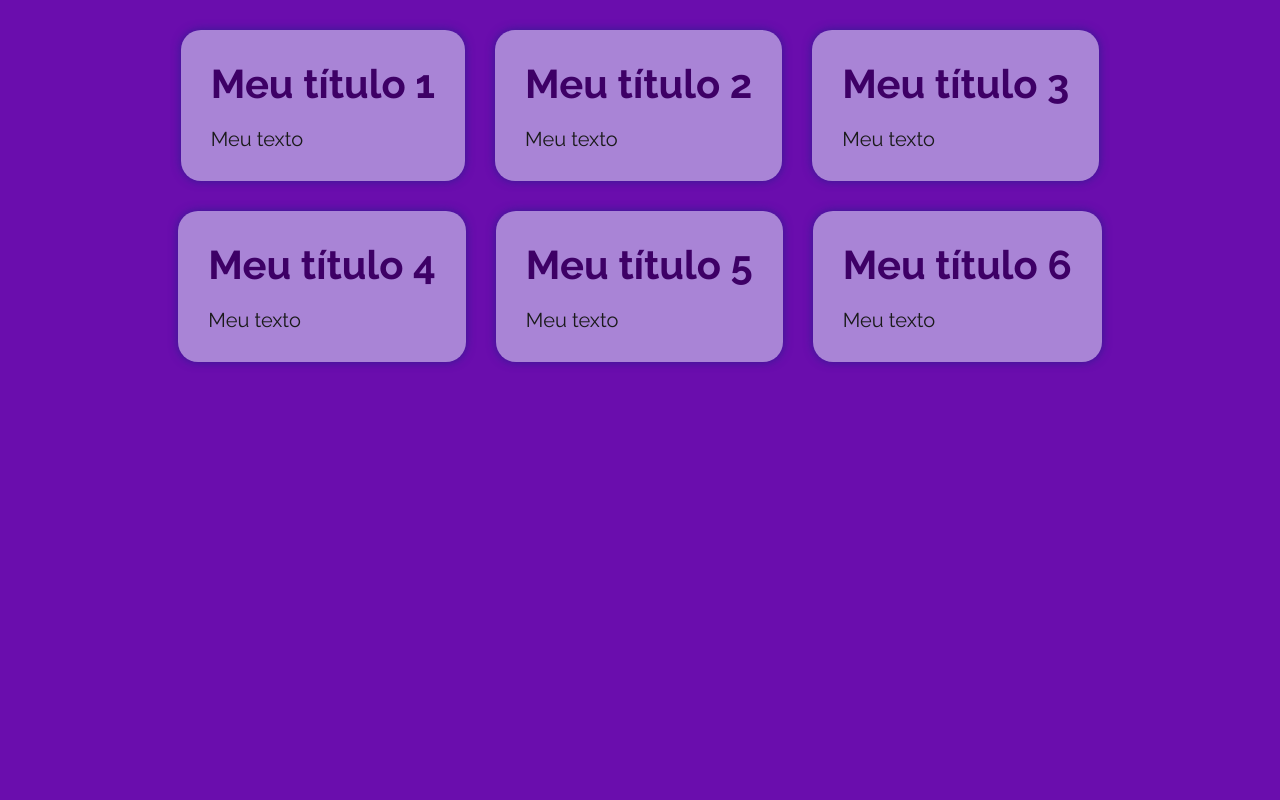
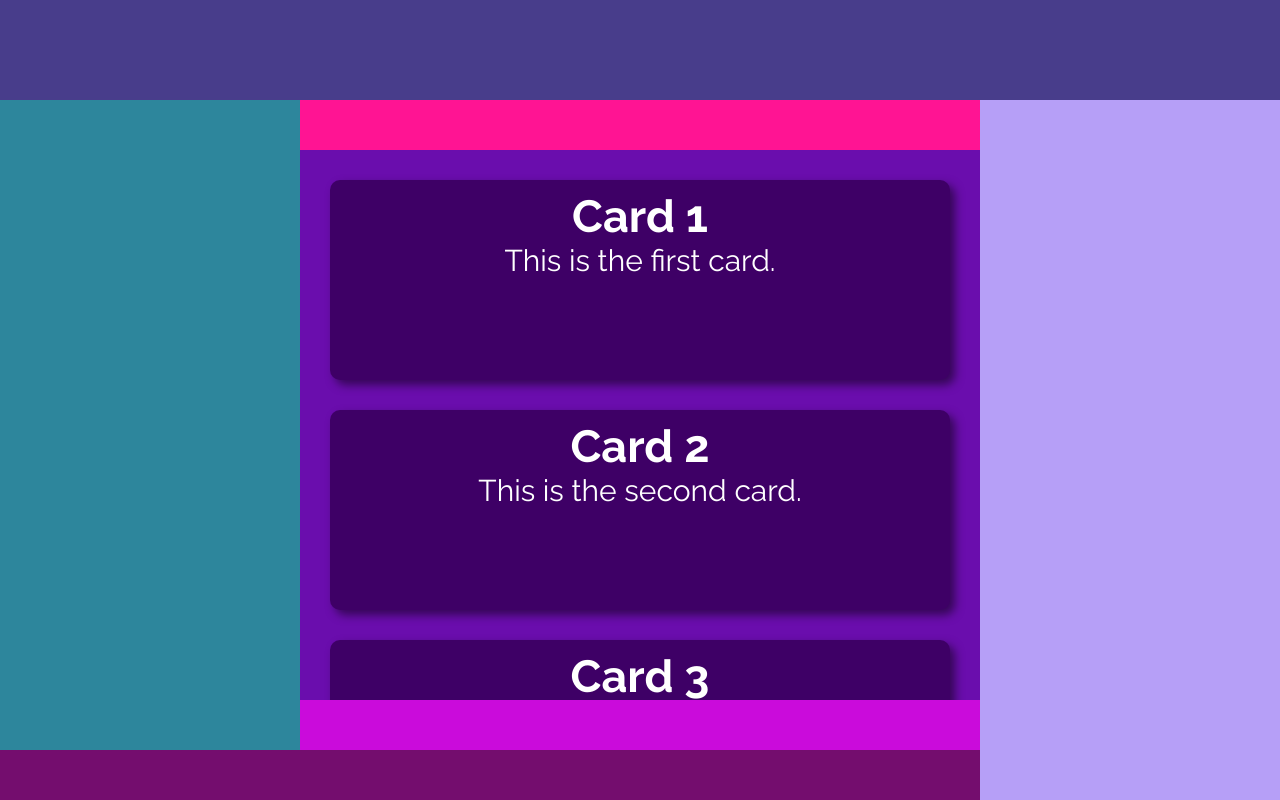
Before and after one commit to EmillySuyane/PPI-4INF2V, a React (Vite) app: page / in a window 1280 px wide. Shown: the top 800 px of the page. Built offline with nearby package versions, Linux system fonts and the light colour scheme.

Commit message:
desafio 06/06/2026

```diff
--- a/src/App.jsx
+++ b/src/App.jsx
@@ -1,13 +1,14 @@
 import "./styles/theme.css";
 import "./styles/global.css";
-import { MyTextList } from "./components/MyTextList";
+// import { MyTextList } from "./components/MyTextList";
+import { MyGrid } from "./components/MyGrid";
 
 export default function App() {
 
   return (
     // React Fragment
     <>
-      <MyTextList />
+      <MyGrid />
     </>
   );
 }
--- /dev/null
+++ b/src/components/MyGrid.jsx
@@ -0,0 +1,38 @@
+import styles from "./MyGrid.module.css";
+
+export function MyGrid() {
+  return (
+    <div className={styles.container}>
+      <header className={styles.header1} />
+      <header className={styles.header2} />
+      <aside className={styles.aside} />
+       <aside className={styles.aside2} />
+      <main className={styles.main}>
+        <div className={styles.grid}>
+          <div className={styles.card}>
+            <h2>Card 1</h2>
+            <p>This is the first card.</p>
+          </div>
+          <div className={styles.card}>
+            <h2>Card 2</h2>
+            <p>This is the second card.</p>
+          </div>
+          <div className={styles.card}>
+            <h2>Card 3</h2>
+            <p>This is the third card.</p>
+          </div>
+          <div className={styles.card}>
+            <h2>Card 4</h2>
+            <p>This is the fourth card.</p>
+          </div>
+          <div className={styles.card}>
+            <h2>Card 5</h2>
+            <p>This is the fifth card.</p>
+          </div>
+        </div>
+      </main>
+      <footer className={styles.footer} />
+      <footer className={styles.footer2} />
+    </div>
+  );
+}
--- /dev/null
+++ b/src/components/MyGrid.module.css
@@ -0,0 +1,78 @@
+.container {
+  display: grid;
+  grid-template-columns: 30rem auto 30rem;
+  grid-template-areas:
+    "header1 header1 header1"
+    "aside header2 aside2"
+    "aside main aside2"
+    "aside footer2 aside2"
+    "footer footer aside2";
+
+  grid-template-rows: 10rem 5rem calc(100vh - 25rem) 5rem 10rem;
+
+  @media (max-width: 1200px) {
+    grid-template-areas:
+      "header1"
+      "header2"
+      "main"
+      "footer2"
+      "footer";
+
+    grid-template-columns: 1fr;
+    grid-template-rows: 10rem 5rem auto 5rem 10rem;
+  }
+}
+
+.header1 {
+  grid-area: header1;
+  background-color: darkslateblue;
+}
+
+.header2 {
+  grid-area: header2;
+  background-color: deeppink;
+}
+
+.aside {
+  grid-area: aside;
+  background-color: rgb(45, 134, 156);
+}
+.aside2 {
+  grid-area: aside2;
+  background-color: rgb(182, 159, 247);
+}
+
+.footer {
+  grid-area: footer;
+  background-color: rgb(116, 13, 110);
+}
+
+.footer2 {
+  grid-area: footer2;
+  background-color: rgb(202, 11, 219);
+}
+
+
+
+.grid {
+  /* height: 100vh; */
+  padding: 3rem;
+  display: grid;
+  grid-template-columns: repeat(auto-fit, minmax(30rem, 1fr));
+  grid-template-rows: repeat(auto-fit, min-content);
+  gap: 3rem;
+
+  /* justify-content: center; */
+  /* align-content: center; */
+}
+
+.card {
+  background-color: var(--primary-dark);
+  border-radius: 1rem;
+  color: var(--primary-contrast-light);
+  padding: 1rem;
+  box-shadow: 0.5rem 0.5rem 1rem rgba(0, 0, 0, 0.5);
+  font-size: 3rem;
+  text-align: center;
+  height: 20rem;
+}
--- a/src/components/MyText.module.css
+++ b/src/components/MyText.module.css
@@ -1,6 +1,10 @@
 .container {
     /* margin: 0 auto; */
     max-width: 50rem;
+
+    @media (max-width: 768px) {
+        width: 80vw;
+    }
 }
 
 .div {
--- a/src/components/MyTextList.jsx
+++ b/src/components/MyTextList.jsx
@@ -12,6 +12,8 @@
   ];
 
   return (
+    <>
+      <h1 className={styles.title}>Lista de Textos</h1>
       <div className={styles.container}>
         {texts.map((text, index) => {
           return (
@@ -21,5 +23,6 @@
           );
         })}
       </div>
+    </>
   );
 }
--- a/src/components/MyTextList.module.css
+++ b/src/components/MyTextList.module.css
@@ -13,3 +13,17 @@
     align-items: center; /* flex-start flex-end center baseline stretch */
     align-content: center; /* flex-start flex-end center space-between space-around stretch */
 }
+
+.title {
+    font-weight: bolder;
+    font-size: 4rem;
+    color: var(--primary-dark);
+    text-align: center;
+
+    @media (max-width: 768px){
+        font-size: 4rem;
+    }
+}
+
+@media (min-width: 768px) and (max-width: 120px){
+}
```
Lines whose indentation alone changed are shown as unchanged.
